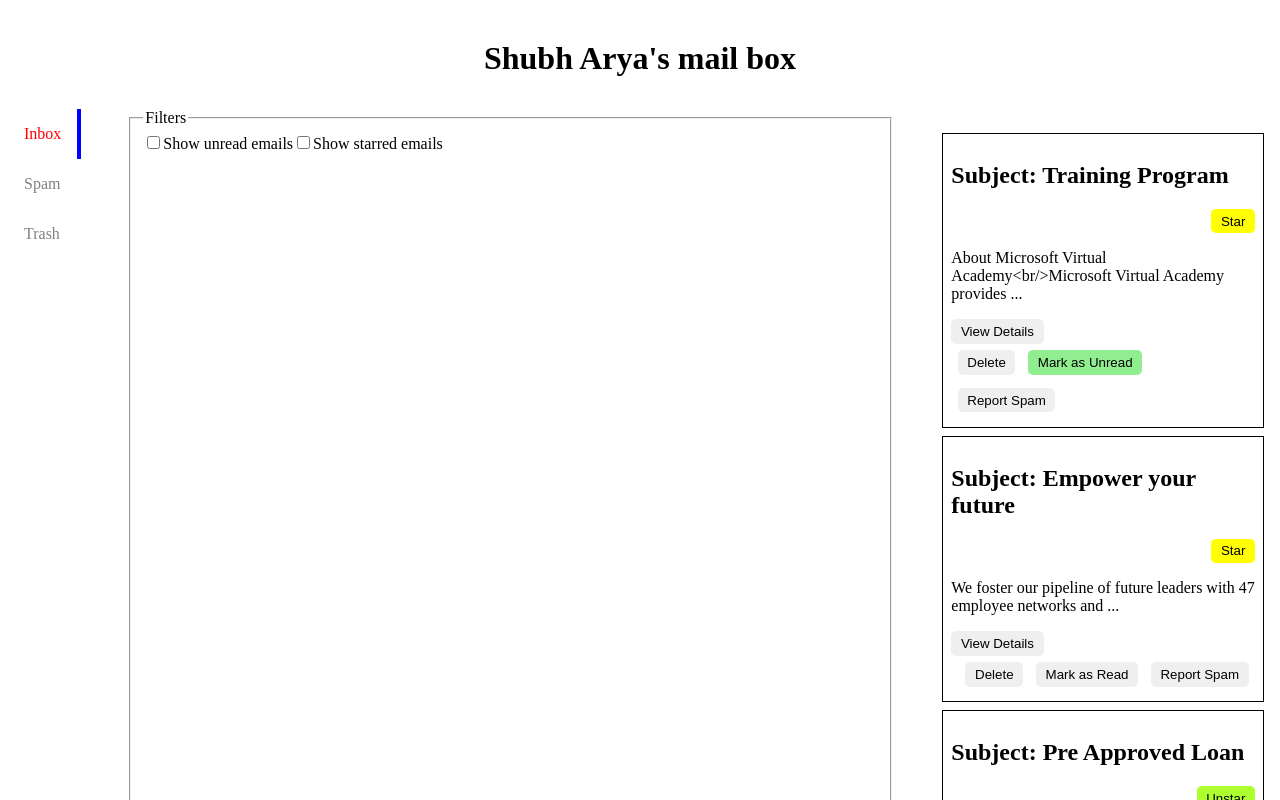
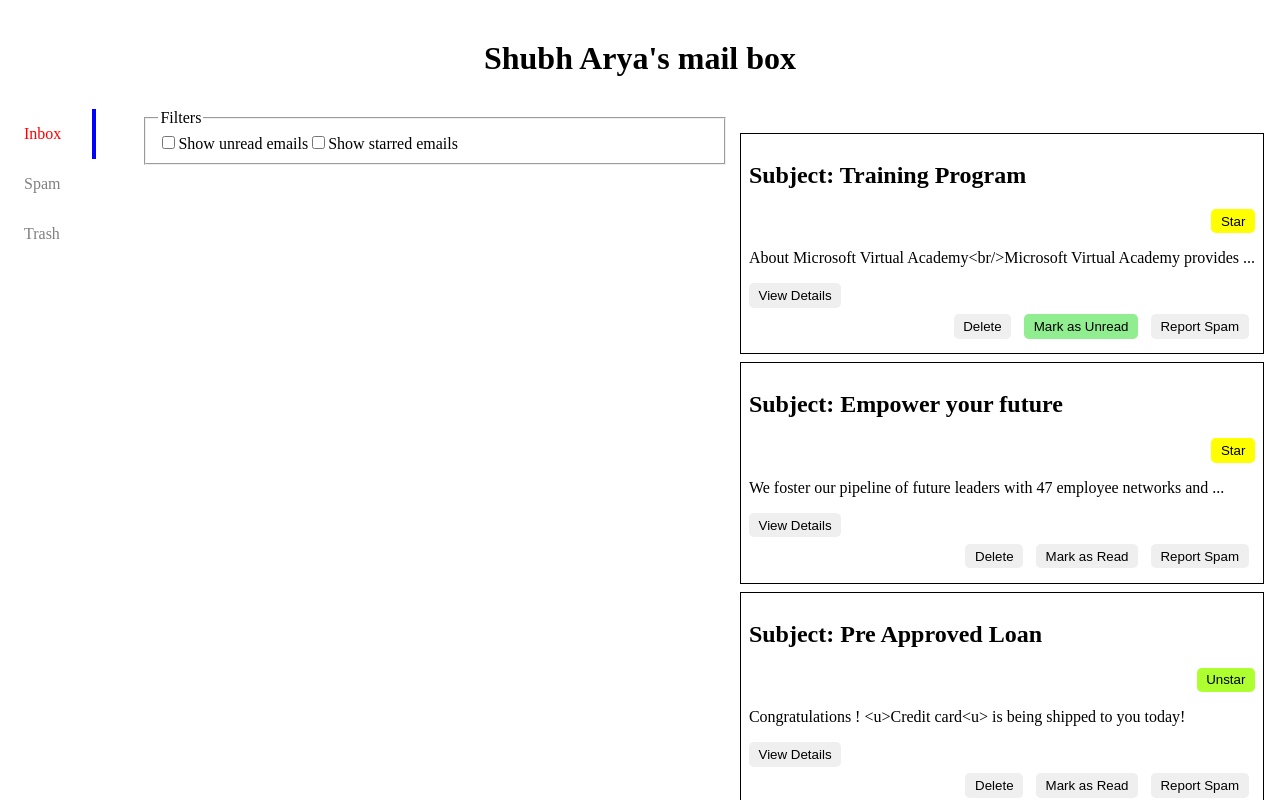
Before and after one commit to shubh-37/email-box, a React (Vite) app: page / in a window 1280 px wide. Shown: the top 800 px of the page. Built offline with nearby package versions, Linux system fonts and the light colour scheme.

Commit message:
added a child div

```diff
--- a/src/components/Filters.jsx
+++ b/src/components/Filters.jsx
@@ -6,6 +6,7 @@ export default function Filters() {
   const {dispatch, state: { isStarredFilter, unreadFilter }} = useContext(mailContext);
   return (
     <React.Fragment>
+      <div className="child-1">
       <fieldset className="filter-box">
         <legend>Filters</legend>
         <label>
@@ -17,6 +18,7 @@ export default function Filters() {
           Show starred emails
         </label>
       </fieldset>
+      </div>
     </React.Fragment>
   );
 }
```
